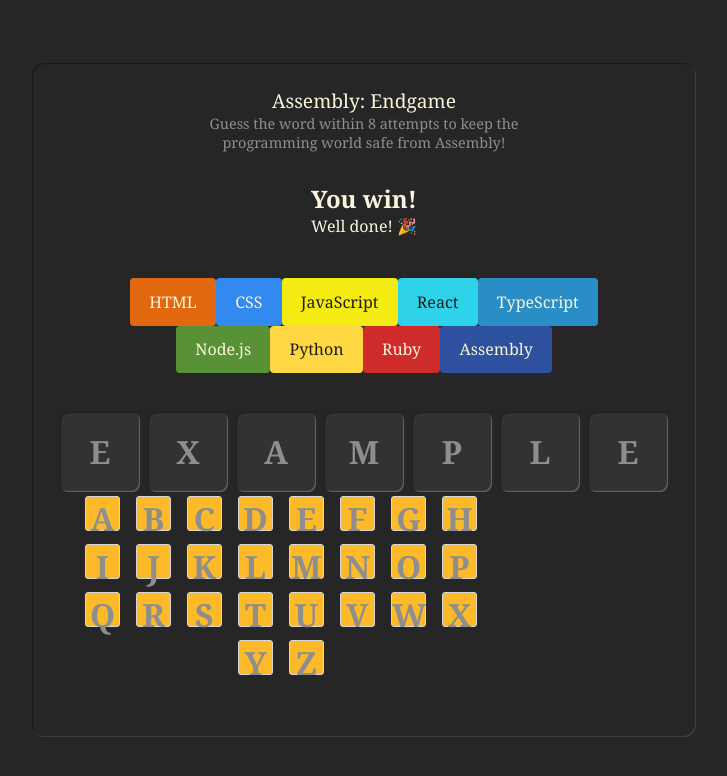
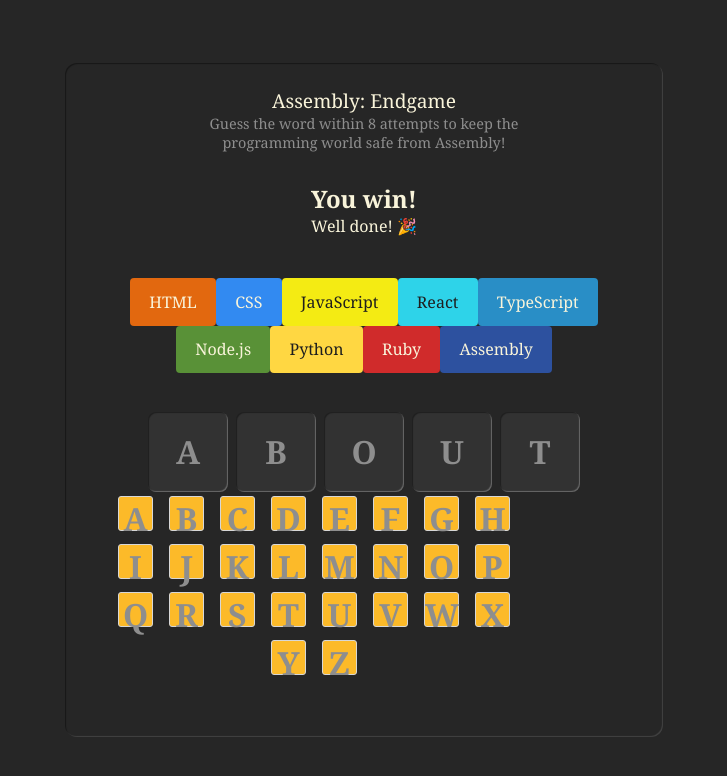
Before and after one commit to Jogata/SoftUni-React-Project, a React (Vite) app in the folder client/: page / in a window 1280 px wide. Shown: the top 776 px of the page, without its empty margins (276-1003 px from the left). Built offline with nearby package versions, Linux system fonts and the light colour scheme; a web font is replaced by a local one.

Commit message:
set the word as a state

```diff
--- a/client/src/components/recepies/Main.jsx
+++ b/client/src/components/recepies/Main.jsx
@@ -1,3 +1,490 @@
+import { useState } from "react";
+
+const words = [
+    "about",
+    "account",
+    "across",
+    "addition",
+    "after",
+    "again",
+    "against",
+    "agreement",
+    "almost",
+    "among",
+    "amount",
+    "amusement",
+    "angle",
+    "angry",
+    "animal",
+    "answer",
+    "apparatus",
+    "apple",
+    "approval",
+    "argument",
+    "attack",
+    "attempt",
+    "attention",
+    "authority",
+    "automatic",
+    "awake",
+    "balance",
+    "basin",
+    "basket",
+    "beautiful",
+    "because",
+    "before",
+    "behaviour",
+    "belief",
+    "berry",
+    "between",
+    "birth",
+    "bitter",
+    "black",
+    "blade",
+    "blood",
+    "board",
+    "boiling",
+    "bottle",
+    "brain",
+    "brake",
+    "branch",
+    "brass",
+    "bread",
+    "breath",
+    "brick",
+    "bridge",
+    "bright",
+    "broken",
+    "brother",
+    "brown",
+    "brush",
+    "bucket",
+    "building",
+    "burst",
+    "business",
+    "butter",
+    "button",
+    "camera",
+    "canvas",
+    "carriage",
+    "cause",
+    "certain",
+    "chain",
+    "chalk",
+    "chance",
+    "change",
+    "cheap",
+    "cheese",
+    "chemical",
+    "chest",
+    "chief",
+    "church",
+    "circle",
+    "clean",
+    "clear",
+    "clock",
+    "cloth",
+    "cloud",
+    "collar",
+    "colour",
+    "comfort",
+    "committee",
+    "common",
+    "company",
+    "complete",
+    "complex",
+    "condition",
+    "conscious",
+    "control",
+    "copper",
+    "cotton",
+    "cough",
+    "country",
+    "cover",
+    "crack",
+    "credit",
+    "crime",
+    "cruel",
+    "crush",
+    "current",
+    "curtain",
+    "curve",
+    "cushion",
+    "damage",
+    "danger",
+    "daughter",
+    "death",
+    "decision",
+    "degree",
+    "delicate",
+    "dependent",
+    "design",
+    "desire",
+    "detail",
+    "different",
+    "digestion",
+    "direction",
+    "dirty",
+    "discovery",
+    "disease",
+    "disgust",
+    "distance",
+    "division",
+    "doubt",
+    "drain",
+    "drawer",
+    "dress",
+    "drink",
+    "driving",
+    "early",
+    "earth",
+    "education",
+    "effect",
+    "elastic",
+    "electric",
+    "engine",
+    "enough",
+    "equal",
+    "error",
+    "event",
+    "every",
+    "example",
+    "exchange",
+    "existence",
+    "expansion",
+    "expert",
+    "false",
+    "family",
+    "father",
+    "feather",
+    "feeble",
+    "feeling",
+    "female",
+    "fertile",
+    "fiction",
+    "field",
+    "fight",
+    "finger",
+    "first",
+    "fixed",
+    "flame",
+    "flight",
+    "floor",
+    "flower",
+    "foolish",
+    "force",
+    "forward",
+    "frame",
+    "frequent",
+    "friend",
+    "front",
+    "fruit",
+    "future",
+    "garden",
+    "general",
+    "glass",
+    "glove",
+    "grain",
+    "grass",
+    "great",
+    "green",
+    "group",
+    "growth",
+    "guide",
+    "hammer",
+    "hanging",
+    "happy",
+    "harbour",
+    "harmony",
+    "healthy",
+    "hearing",
+    "heart",
+    "history",
+    "hollow",
+    "horse",
+    "hospital",
+    "house",
+    "humour",
+    "important",
+    "impulse",
+    "increase",
+    "industry",
+    "insect",
+    "insurance",
+    "interest",
+    "invention",
+    "island",
+    "jelly",
+    "jewel",
+    "journey",
+    "judge",
+    "kettle",
+    "knife",
+    "knowledge",
+    "language",
+    "laugh",
+    "learning",
+    "leather",
+    "letter",
+    "level",
+    "library",
+    "light",
+    "limit",
+    "linen",
+    "liquid",
+    "little",
+    "living",
+    "loose",
+    "machine",
+    "manager",
+    "market",
+    "married",
+    "match",
+    "material",
+    "measure",
+    "medical",
+    "meeting",
+    "memory",
+    "metal",
+    "middle",
+    "military",
+    "minute",
+    "mixed",
+    "money",
+    "monkey",
+    "month",
+    "morning",
+    "mother",
+    "motion",
+    "mountain",
+    "mouth",
+    "muscle",
+    "music",
+    "narrow",
+    "nation",
+    "natural",
+    "necessary",
+    "needle",
+    "nerve",
+    "night",
+    "noise",
+    "normal",
+    "north",
+    "number",
+    "offer",
+    "office",
+    "operation",
+    "opinion",
+    "opposite",
+    "orange",
+    "order",
+    "ornament",
+    "other",
+    "owner",
+    "paint",
+    "paper",
+    "parallel",
+    "parcel",
+    "paste",
+    "payment",
+    "peace",
+    "pencil",
+    "person",
+    "physical",
+    "picture",
+    "place",
+    "plane",
+    "plant",
+    "plate",
+    "please",
+    "pleasure",
+    "plough",
+    "pocket",
+    "point",
+    "poison",
+    "polish",
+    "political",
+    "porter",
+    "position",
+    "possible",
+    "potato",
+    "powder",
+    "power",
+    "present",
+    "price",
+    "print",
+    "prison",
+    "private",
+    "probable",
+    "process",
+    "produce",
+    "profit",
+    "property",
+    "prose",
+    "protest",
+    "public",
+    "purpose",
+    "quality",
+    "question",
+    "quick",
+    "quiet",
+    "quite",
+    "range",
+    "reaction",
+    "reading",
+    "ready",
+    "reason",
+    "receipt",
+    "record",
+    "regret",
+    "regular",
+    "relation",
+    "religion",
+    "request",
+    "respect",
+    "reward",
+    "rhythm",
+    "right",
+    "river",
+    "rough",
+    "round",
+    "scale",
+    "school",
+    "science",
+    "scissors",
+    "screw",
+    "second",
+    "secret",
+    "secretary",
+    "selection",
+    "sense",
+    "separate",
+    "serious",
+    "servant",
+    "shade",
+    "shake",
+    "shame",
+    "sharp",
+    "sheep",
+    "shelf",
+    "shirt",
+    "shock",
+    "short",
+    "silver",
+    "simple",
+    "sister",
+    "skirt",
+    "sleep",
+    "slope",
+    "small",
+    "smash",
+    "smell",
+    "smile",
+    "smoke",
+    "smooth",
+    "snake",
+    "sneeze",
+    "society",
+    "solid",
+    "sound",
+    "south",
+    "space",
+    "spade",
+    "special",
+    "sponge",
+    "spoon",
+    "spring",
+    "square",
+    "stage",
+    "stamp",
+    "start",
+    "statement",
+    "station",
+    "steam",
+    "steel",
+    "stick",
+    "sticky",
+    "stiff",
+    "still",
+    "stitch",
+    "stocking",
+    "stomach",
+    "stone",
+    "store",
+    "story",
+    "straight",
+    "strange",
+    "street",
+    "stretch",
+    "strong",
+    "structure",
+    "substance",
+    "sudden",
+    "sugar",
+    "summer",
+    "support",
+    "surprise",
+    "sweet",
+    "system",
+    "table",
+    "taste",
+    "teaching",
+    "tendency",
+    "theory",
+    "there",
+    "thick",
+    "thing",
+    "thought",
+    "thread",
+    "throat",
+    "through",
+    "through",
+    "thumb",
+    "thunder",
+    "ticket",
+    "tight",
+    "tired",
+    "together",
+    "tomorrow",
+    "tongue",
+    "tooth",
+    "touch",
+    "trade",
+    "train",
+    "transport",
+    "trick",
+    "trouble",
+    "trousers",
+    "twist",
+    "umbrella",
+    "under",
+    "value",
+    "verse",
+    "vessel",
+    "violent",
+    "voice",
+    "waiting",
+    "waste",
+    "watch",
+    "water",
+    "weather",
+    "weight",
+    "wheel",
+    "where",
+    "while",
+    "whistle",
+    "white",
+    "window",
+    "winter",
+    "woman",
+    "wound",
+    "writing",
+    "wrong",
+    "yellow",
+    "yesterday",
+    "young"
+];
+
 const languages = [
     {
         name: "HTML",
@@ -47,7 +534,8 @@ const languages = [
 ];
 
 export function Main() {
-    const word = "example";
+    const [currentWord, setCurrentWord] = useState(words[0]);
+    // const currentWord = "example";
 
     const alphabet = "abcdefghijklmnopqrstuvwxyz";
 
@@ -70,7 +558,7 @@ export function Main() {
         )
     });
 
-    const letterElements = word.split("").map((letter, index) => {
+    const letterElements = currentWord.split("").map((letter, index) => {
         return (
             <span key={index} className="letter">
                 {letter}
```
